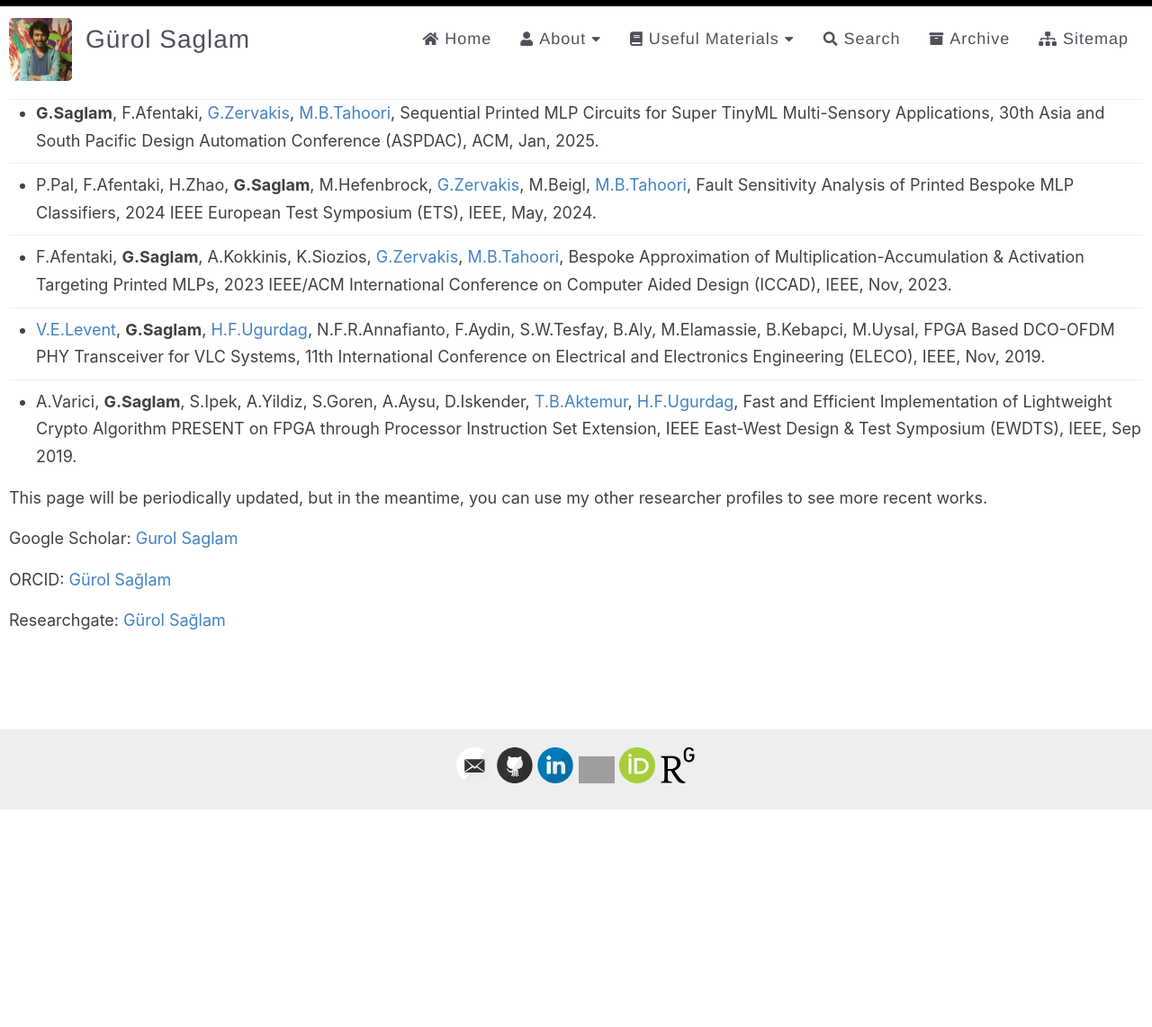
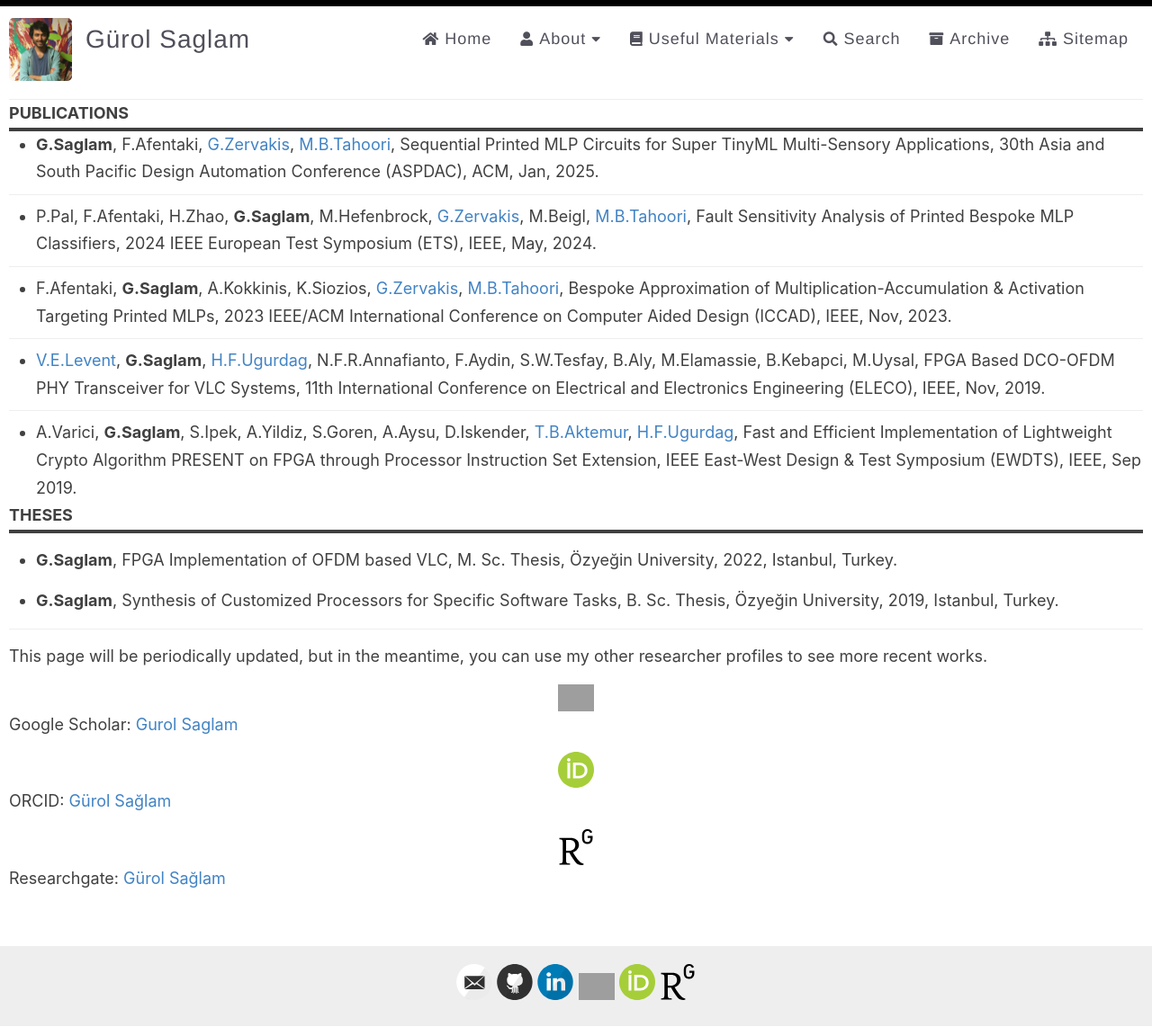
Before and after one commit to gurolsaglam/web_test, a Jekyll site: the page built from _pages/publications.md, in a window 1280 px wide. Shown: the whole page at 90% size. Built offline with Jekyll 4.4.1, drawn with Linux system fonts in a browser that asks for light colours; before the commit the page ends 901 px from its top, so only the background shows below that; grey boxes are pictures that could not be loaded.

Commit message:
Update publications.md

```diff
--- a/_pages/publications.md
+++ b/_pages/publications.md
@@ -14,6 +14,8 @@
   }
 </style>
 
+
+<div><span class="section header_general" style="display: block; border-bottom: solid 4px;"><strong>PUBLICATIONS</strong></span></div>
 
 - **G.Saglam**, F.Afentaki, [G.Zervakis](https://giozerv.github.io), [M.B.Tahoori](https://cdnc.itec.kit.edu/21_54.php), Sequential Printed MLP Circuits for Super TinyML Multi-Sensory Applications, 30th Asia and South Pacific Design Automation Conference (ASPDAC), ACM, Jan, 2025.
 
@@ -34,10 +36,18 @@
 - A.Varici, **G.Saglam**, S.Ipek, A.Yildiz, S.Goren, A.Aysu, D.Iskender, [T.B.Aktemur](https://aktemur.github.io), [H.F.Ugurdag](https://ugurdag.com), Fast and Efficient Implementation of Lightweight Crypto Algorithm PRESENT on FPGA through Processor Instruction Set Extension, IEEE East-West Design & Test Symposium (EWDTS), IEEE, Sep 2019.
 
 
+<div><span class="section header_general" style="display: block; border-bottom: solid 4px;"><strong>THESES</strong></span></div>
+
+- **G.Saglam**, FPGA Implementation of OFDM based VLC, M. Sc. Thesis, Özyeğin University, 2022, Istanbul, Turkey.
+
+- **G.Saglam**, Synthesis of Customized Processors for Specific Software Tasks, B. Sc. Thesis, Özyeğin University, 2019, Istanbul, Turkey.
+
+---
+
 This page will be periodically updated, but in the meantime, you can use my other researcher profiles to see more recent works.
 
-Google Scholar: [Gurol Saglam](https://scholar.google.com/citations?user=iqtPWcYAAAAJ)
+<img width="40" alt="Google Scholar logo" src="https://upload.wikimedia.org/wikipedia/commons/thumb/c/c7/Google_Scholar_logo.svg/960px-Google_Scholar_logo.svg.png"> Google Scholar: [Gurol Saglam](https://scholar.google.com/citations?user=iqtPWcYAAAAJ)
 
-ORCID: [Gürol Sağlam](https://orcid.org/0000-0002-7762-7384)
+<img width="40" alt="ORCID logo" src="{{ site.baseurl }}/images/ORCID-iD_icon_vector.svg"> ORCID: [Gürol Sağlam](https://orcid.org/0000-0002-7762-7384)
 
-Researchgate: [Gürol Sağlam](https://www.researchgate.net/profile/Guerol-Saglam)
+<img width="40" alt="ResearchGate logo" src="{{ site.baseurl }}/images/Researchgate--Streamline-Simple-Icons.svg"> Researchgate: [Gürol Sağlam](https://www.researchgate.net/profile/Guerol-Saglam)
```
